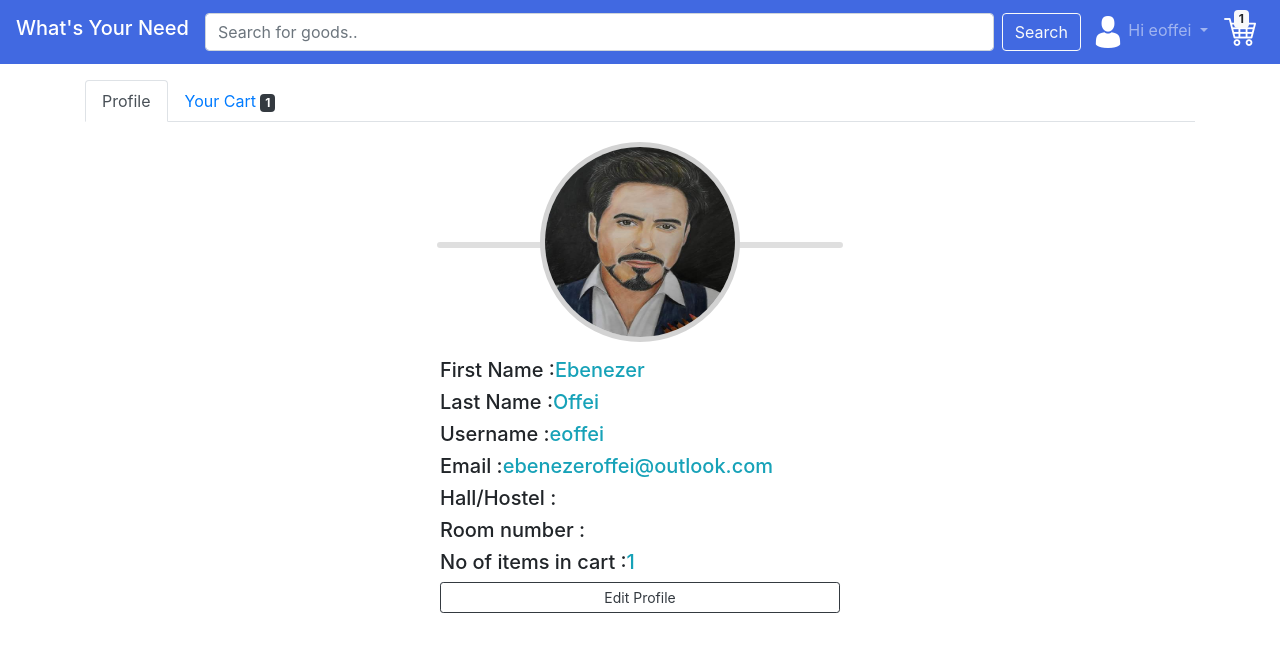
After one commit to Ebenezeroffei/kel, a Django app: page /user/profile/ in a window 1280 px wide. The commit adds this page. Shown: the top 652 px of the page. Run offline with Django 3.2, Linux system fonts and the light colour scheme; a user stored in the database is signed in; data comes from the database, SQL or seed files in the repository; both versions use the stored data as it was after the commit; some libraries are stand-ins or nearby versions.

Commit message:
Started with the profile section;

```diff
--- a/kel/urls.py
+++ b/kel/urls.py
@@ -22,7 +22,7 @@ from django.conf.urls.static import static
 urlpatterns = [
     path('admin/', admin.site.urls),
     path('',include('landing.urls')),
-    path('register/',include('user.urls')),
+    path('',include('user.urls')),
     path(
         'password-reset/',
         authviews.PasswordResetView.as_view(
--- a/landing/templates/landing/base.html
+++ b/landing/templates/landing/base.html
@@ -33,10 +33,13 @@
                <li class="nav-item dropdown">
                     <a class="nav-link dropdown-toggle" href="#" id="navbarDropdown" role="button" data-toggle="dropdown" aria-haspopup="true" aria-expanded="false">
                       <img src="{% static 'landing\images\man-user.png' %}"/>
+                      {% if user.is_authenticated %}
+                        Hi {{ user.username }}
+                      {% endif %}
                     </a>
                     <div class="dropdown-menu" aria-labelledby="navbarDropdown">
                      {% if user.is_authenticated %}
-                          <a class="dropdown-item" href="#">Profile</a>
+                          <a class="dropdown-item" href="{% url 'user:profile' %}">Profile</a>
                           <div class="dropdown-divider"></div>
                           <a class="dropdown-item" href="{% url 'user:logout' %}">Logout</a>
                       {% else %}
--- /dev/null
+++ b/user/templates/user/user_profile.html
@@ -0,0 +1,36 @@
+{% extends 'landing/base.html' %}
+{% load static %}
+
+
+{% block head %}
+    <title>User Profile</title>
+{% endblock %}
+{% block content %}
+    <div class="container" style="margin-top: 80px">
+        <ul class="nav nav-tabs">
+            <li class="nav-item">
+                <a class="nav-link active" href="">Profile</a>
+            </li>
+            <li class="nav-item">
+                <a class="nav-link" href="">Your Cart <span class="badge badge-dark">{{ user.usercartitems_set.count }}</span></a>
+            </li>
+        </ul>
+        <div style="text-align: center;margin-top: 20px;">
+            <!-- User Image -->
+            <img src="{% static 'landing/images/user.jpg' %}" style = 'width: 200px;height: 200px;border-radius: 50%;border: 5px solid lightgray;position: relative;z-index: 1;' alt="Avatar">
+            <hr style = ';max-width: 400px;position: relative;top: -100px;margin: auto;z-index: 0;border: 3px solid rgba(0,0,0,0.125);border-radius: 10px;'/>
+            <div style = 'max-width: 400px;margin: 10px auto auto auto'>
+                <h5 class = 'text-left'>First Name :<span class = 'text-info'>{{ user.first_name }}</span></h5>
+                <h5 class = 'text-left'>Last Name :<span class = 'text-info'>{{ user.last_name }}</span></h5>
+                <h5 class = 'text-left'>Username :<span class = 'text-info'>{{ user.username }}</span></h5>
+                <h5 class = 'text-left'>Email :<span class = 'text-info'>{{ user.email }}</span></h5>
+                <h5 class = 'text-left'>Hall/Hostel :<span class = 'text-info'></span></h5>
+                <h5 class = 'text-left'>Room number :<span class = 'text-info'></span></h5>
+                <h5 class = 'text-left'>No of items in cart :<span class = 'text-info'>{{ user.usercartitems_set.count }}</span></h5>
+                <a href="" class="btn btn-block btn-outline-dark btn-sm">Edit Profile</a>
+            </div>
+        </div>
+    </div>
+{% endblock %}
+{% block javascript %}
+{% endblock %}
--- a/user/urls.py
+++ b/user/urls.py
@@ -5,7 +5,8 @@ from . import views as user_views
 
 app_name = 'user'
 urlpatterns = [
-    path('signin/',LoginView.as_view(template_name = 'user/signin.html'),name = 'signin'),
-    path('signup/',user_views.NewUserView.as_view(template_name = 'user/signup.html'),name = 'signup'),
+    path('register/signin/',LoginView.as_view(template_name = 'user/signin.html'),name = 'signin'),
+    path('register/signup/',user_views.NewUserView.as_view(template_name = 'user/signup.html'),name = 'signup'),
     path('logout/',LogoutView.as_view(),name = 'logout'),
+    path('user/profile/',user_views.UserProfileView.as_view(),name = "profile"),
 ]
--- a/user/views.py
+++ b/user/views.py
@@ -4,6 +4,8 @@ from django.contrib import messages
 from django.views import View
 from django.http import HttpResponseRedirect
 from .models import Location
+from django.utils.decorators import method_decorator
+from django.contrib.auth.decorators import login_required
 from .forms import NewUser,ClientLocation
 
 # Create your views here.
@@ -30,13 +32,20 @@ class NewUserView(View):
             'loc':loc,
         }
         if form.is_valid():
-#            print(form.cleaned_data)
             user = form.save()
             print(user)
             if loc.is_valid():
-#                print(loc.cleaned_data)
                 location = Location(client = user,**loc.cleaned_data)
                 location.save()
             messages.success(request,f'You have been successfully registered, you can now sign in.')
             return HttpResponseRedirect(reverse('user:signin'))
         return render(request,self.template_name,context)
+
+
+class UserProfileView(View):
+    """ This class displays the profile of the user """
+    template_name = 'user/user_profile.html'
+
+    @method_decorator(login_required)
+    def dispatch(self,request,*args,**kwargs):
+        return render(request,self.template_name)
```
Also changed, not shown: db.sqlite3, landing/static/landing/images/user.jpg (added), user/static/user/images/user.jpg (added).
